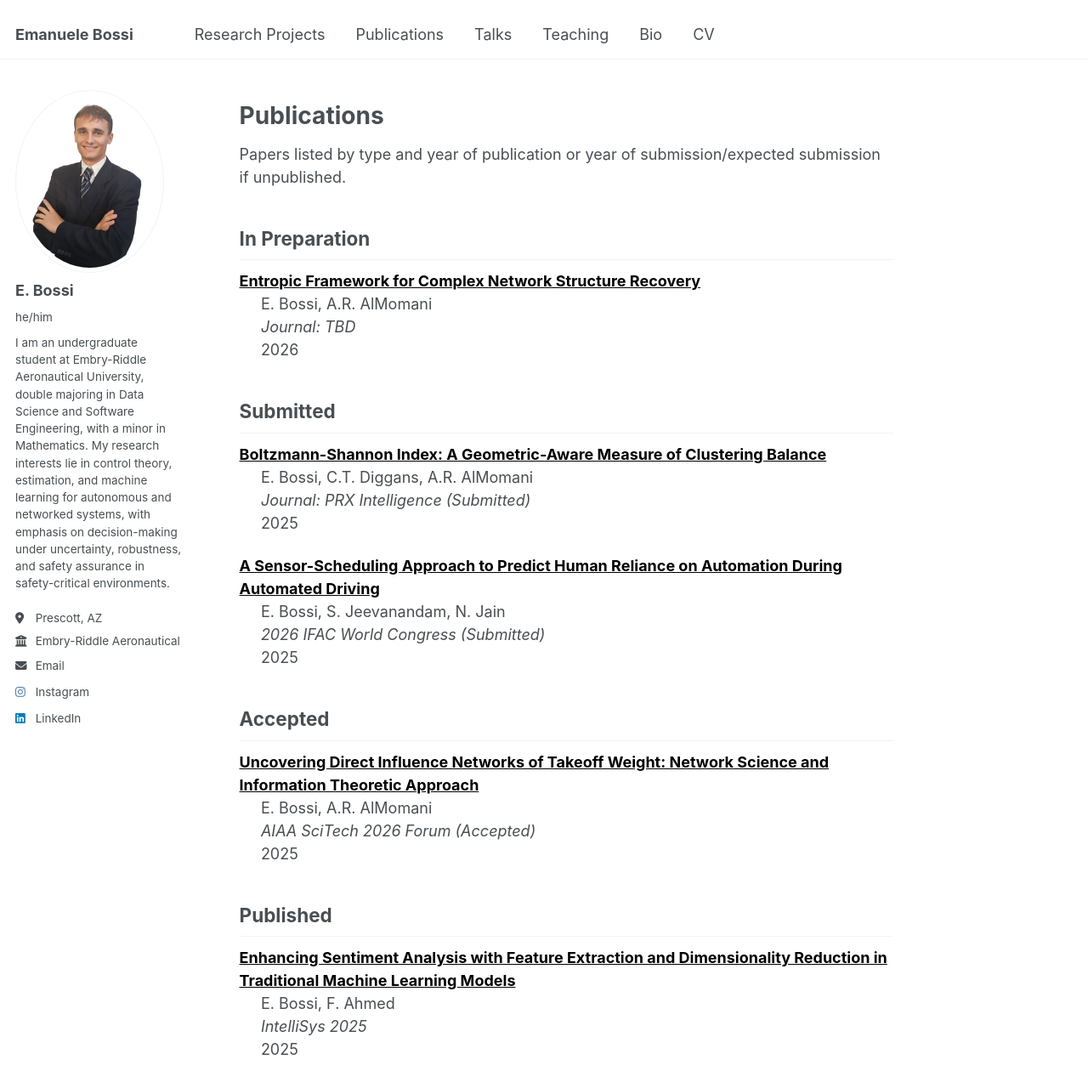
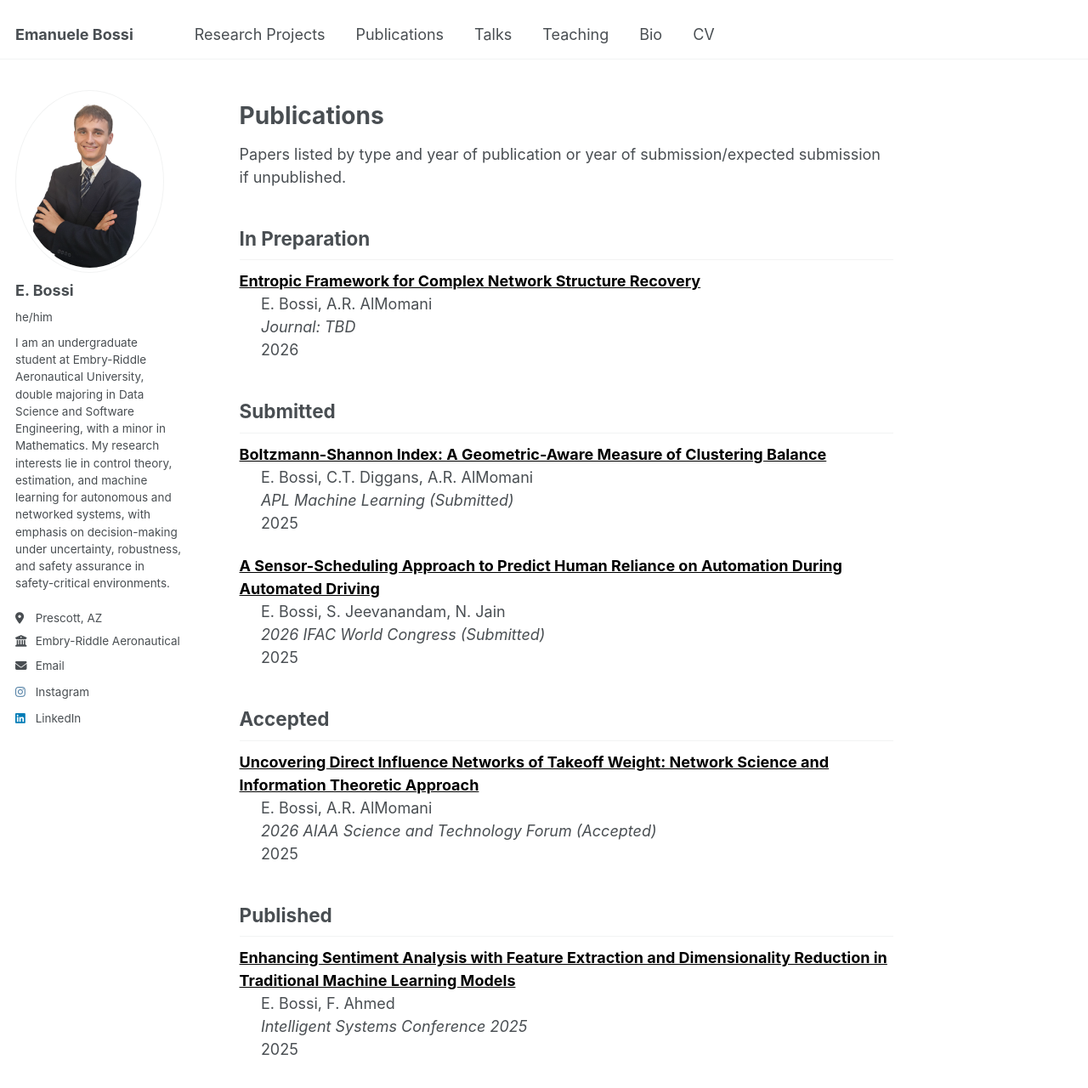
Before and after one commit to bossiemanuele/bossiemanuele.github.io, a Jekyll site: the page built from _pages/publications.md, in a window 1280 px wide and 1400 px high. Shown: the top 1280 px of the window at 85% size. Built offline with Jekyll 4.4.1, drawn with Linux system fonts in a browser that asks for light colours.

Commit message:
Update publications.md

```diff
--- a/_pages/publications.md
+++ b/_pages/publications.md
@@ -25,7 +25,7 @@ Papers listed by type and year of publication or year of submission/expected sub
   **Boltzmann-Shannon Index: A Geometric-Aware Measure of Clustering Balance**
 </a>
 &nbsp;&nbsp;&nbsp;&nbsp; E. Bossi, C.T. Diggans, A.R. AlMomani
-&nbsp;&nbsp;&nbsp;&nbsp; *Journal: PRX Intelligence (Submitted)*
+&nbsp;&nbsp;&nbsp;&nbsp; *APL Machine Learning (Submitted)*
 &nbsp;&nbsp;&nbsp;&nbsp; 2025
 
 <a href="https://bossiemanuele.github.io/portfolio/02_SURF/" style="color:#000; font-weight:bold;">
@@ -40,7 +40,7 @@ Papers listed by type and year of publication or year of submission/expected sub
   **Uncovering Direct Influence Networks of Takeoff Weight: Network Science and Information Theoretic Approach**
 </a>
 &nbsp;&nbsp;&nbsp;&nbsp; E. Bossi, A.R. AlMomani
-&nbsp;&nbsp;&nbsp;&nbsp; *AIAA SciTech 2026 Forum (Accepted)*
+&nbsp;&nbsp;&nbsp;&nbsp; *2026 AIAA Science and Technology Forum (Accepted)*
 &nbsp;&nbsp;&nbsp;&nbsp; 2025
 
 ## Published
@@ -48,5 +48,5 @@ Papers listed by type and year of publication or year of submission/expected sub
   **Enhancing Sentiment Analysis with Feature Extraction and Dimensionality Reduction in Traditional Machine Learning Models**
 </a>
 &nbsp;&nbsp;&nbsp;&nbsp; E. Bossi, F. Ahmed
-&nbsp;&nbsp;&nbsp;&nbsp; *IntelliSys 2025*
+&nbsp;&nbsp;&nbsp;&nbsp; *Intelligent Systems Conference 2025*
 &nbsp;&nbsp;&nbsp;&nbsp; 2025
```
